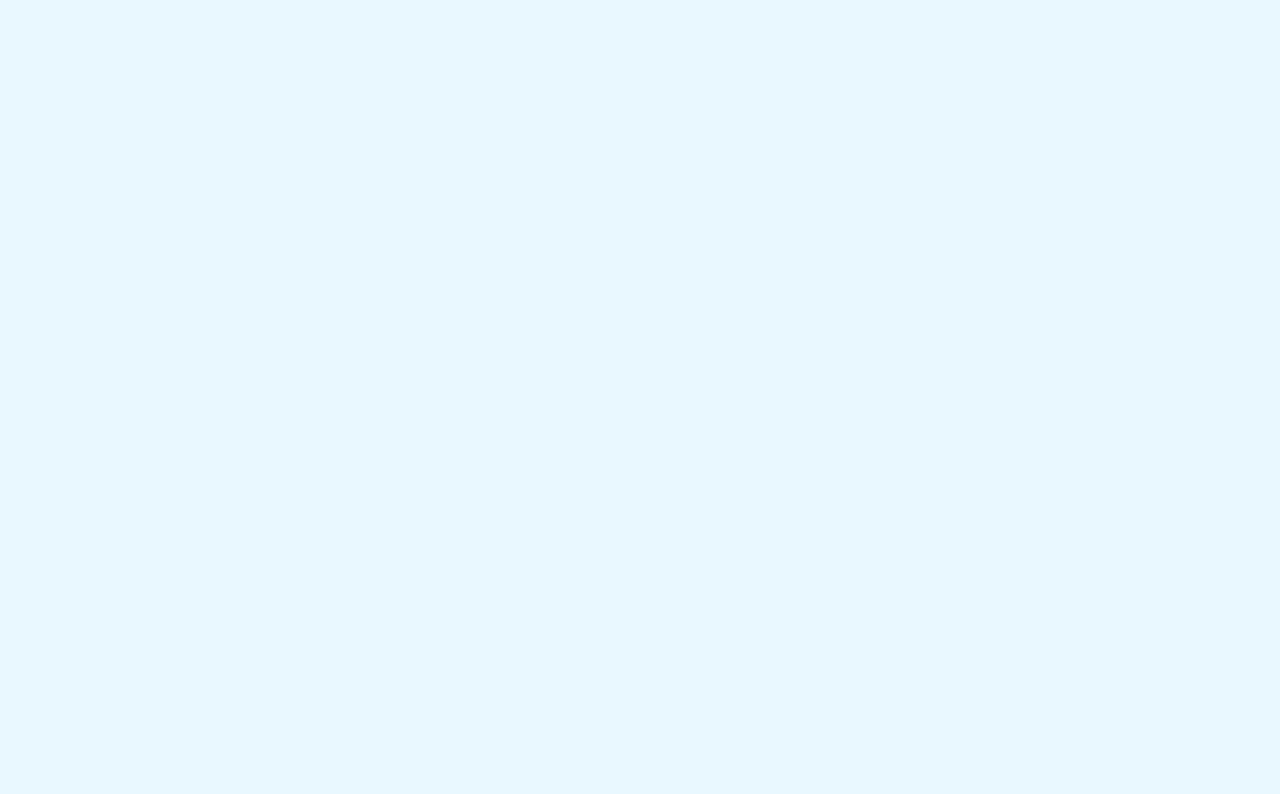
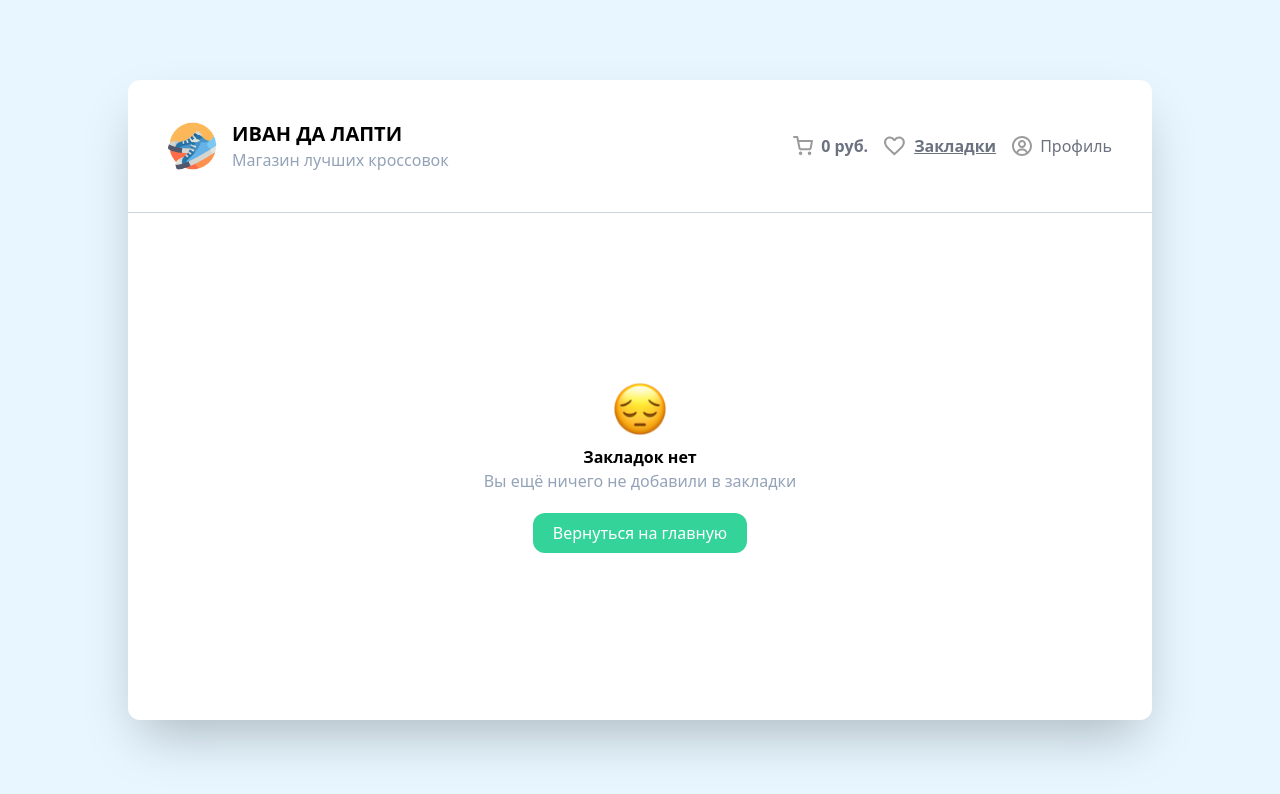
Before and after one commit to mrxyrma/sneakers, a Vue app: page /favorite in a window 1280 px wide. Before the commit this address had no page. Shown: the top 794 px of the page. Built offline with nearby package versions, Linux system fonts and the light colour scheme; no server answers.

Commit message:
style: сверстать страницу с избранными товарами

```diff
--- a/src/app/router/index.ts
+++ b/src/app/router/index.ts
@@ -1,16 +1,20 @@
-import { createRouter, createWebHistory } from 'vue-router'
-import { MainPage } from '@/pages/main-page'
-
+import { createRouter, createWebHistory } from 'vue-router';
+import { MainPage } from '@/pages/main-page';
 
 const router = createRouter({
   history: createWebHistory(import.meta.env.BASE_URL),
   routes: [
     {
       path: '/',
-      name: 'main-page',
-      component: MainPage
-    }
-  ]
-})
+      name: 'mainPage',
+      component: MainPage,
+    },
+    {
+      path: '/favorite',
+      name: 'favoriteProducts',
+      component: () => import('@/pages/favorite-products/favorite-products.vue'),
+    },
+  ],
+});
 
-export default router
+export default router;
--- /dev/null
+++ b/src/entities/no-saved-products/index.ts
@@ -0,0 +1 @@
+export { default as NoSavedProducts } from './no-saved-products.vue';
--- /dev/null
+++ b/src/entities/no-saved-products/no-saved-products.vue
@@ -0,0 +1,12 @@
+<template>
+  <div class="flex flex-col items-center justify-center">
+    <img
+      src="/emoji-1.png"
+      alt=":("
+      class="mb-2 w-14"
+    />
+    <h3 class="font-semibold">Закладок нет</h3>
+    <p class="mb-5 text-slate-400">Вы ещё ничего не добавили в закладки</p>
+    <slot></slot>
+  </div>
+</template>
--- /dev/null
+++ b/src/features/back-to-main/back-to-main.vue
@@ -0,0 +1,9 @@
+<script setup lang="ts">
+  import { AppButton } from '@/shared/ui';
+</script>
+
+<template>
+  <router-link :to="{ name: 'mainPage' }">
+    <app-button text="Вернуться на главную" />
+  </router-link>
+</template>
--- /dev/null
+++ b/src/features/back-to-main/index.ts
@@ -0,0 +1 @@
+export { default as BackToMain } from './back-to-main.vue';
--- /dev/null
+++ b/src/pages/favorite-products/favorite-products.vue
@@ -0,0 +1,19 @@
+<script setup lang="ts">
+  import { NoSavedProducts } from '@/entities/no-saved-products';
+  import { BackToMain } from '@/features/back-to-main';
+  import { watchEffect } from 'vue';
+  import { getFavorites } from '@/shared/api';
+
+  watchEffect(async () => {
+    try {
+      const ids = await getFavorites();
+      console.log(ids);
+    } catch (e) {}
+  });
+</script>
+
+<template>
+  <no-saved-products>
+    <back-to-main />
+  </no-saved-products>
+</template>
--- /dev/null
+++ b/src/pages/favorite-products/index.ts
@@ -0,0 +1 @@
+export { default as FavoriteProducts } from './favorite-products.vue';
--- a/src/widgets/app-header/app-header.vue
+++ b/src/widgets/app-header/app-header.vue
@@ -1,10 +1,16 @@
 <script setup lang="ts">
-  import { useCartStore } from '@/shared/stores';
+  import { useCartStore, useProductsStore } from '@/shared/stores';
   import { computed } from 'vue';
+  import { useRoute } from 'vue-router';
 
   const cartStore = useCartStore();
+  const productStore = useProductsStore();
+  const route = useRoute();
 
-  const priceSum = computed(() => cartStore.itemsInCart.reduce((acc, cur) => acc + cur.price, 0));
+  const isFavoriteProducts = computed(() => route.name === 'favoriteProducts');
+  const priceSum = computed(() =>
+    productStore.products.filter(item => item.cartId).reduce((acc, cur) => acc + cur.price, 0)
+  );
 
   function showCart() {
     cartStore.isCartVisible = true;
@@ -32,10 +38,15 @@
         <img src="/cart.svg" />
         <b>{{ priceSum }} руб.</b>
       </li>
-      <li class="flex cursor-pointer gap-2 text-gray-500 hover:text-black">
-        <img src="/heart.svg" />
-        <span>Закладки</span>
-      </li>
+      <router-link :to="{ name: 'favoriteProducts' }">
+        <li
+          class="flex cursor-pointer gap-2 text-gray-500 hover:text-black"
+          :class="{ 'font-bold text-black underline': isFavoriteProducts }"
+        >
+          <img src="/heart.svg" />
+          <span>Закладки</span>
+        </li>
+      </router-link>
       <li class="flex cursor-pointer gap-2 text-gray-500 hover:text-black">
         <img src="/profile.svg" />
         <span>Профиль</span>
```
